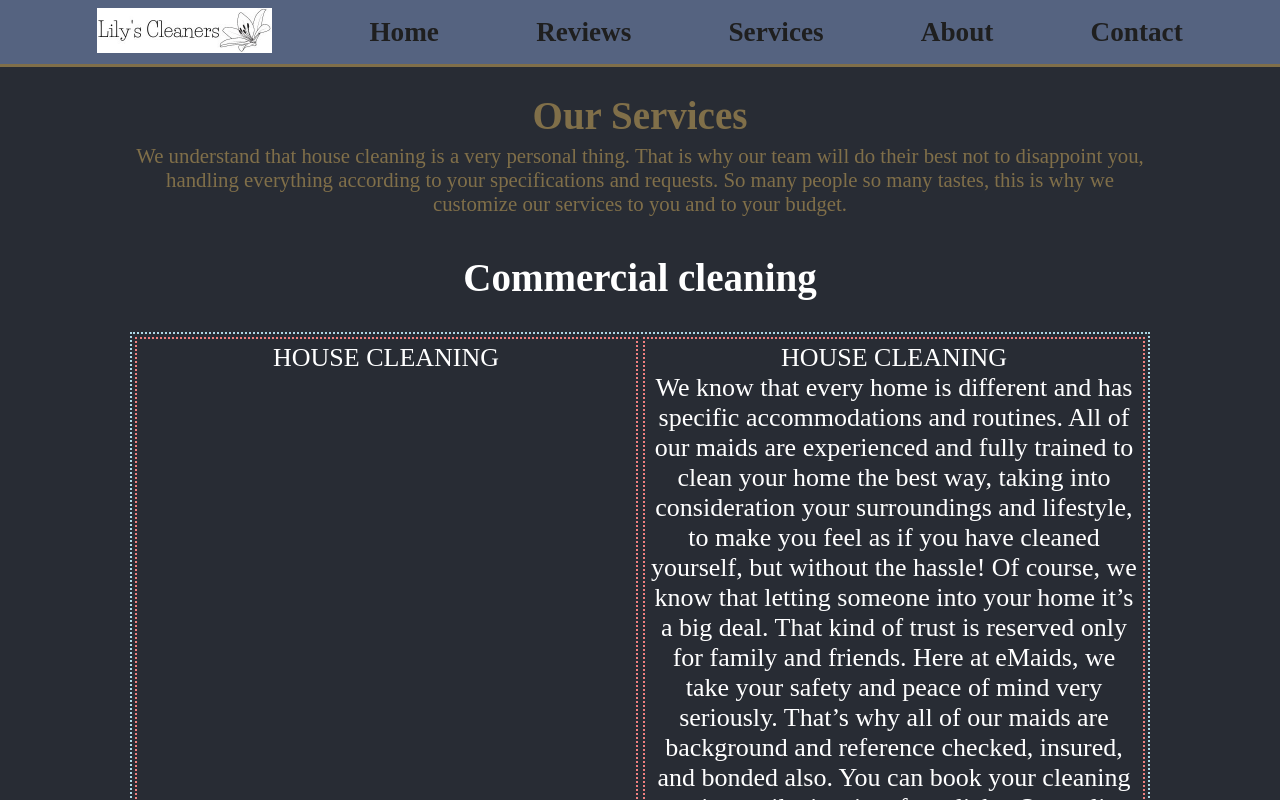
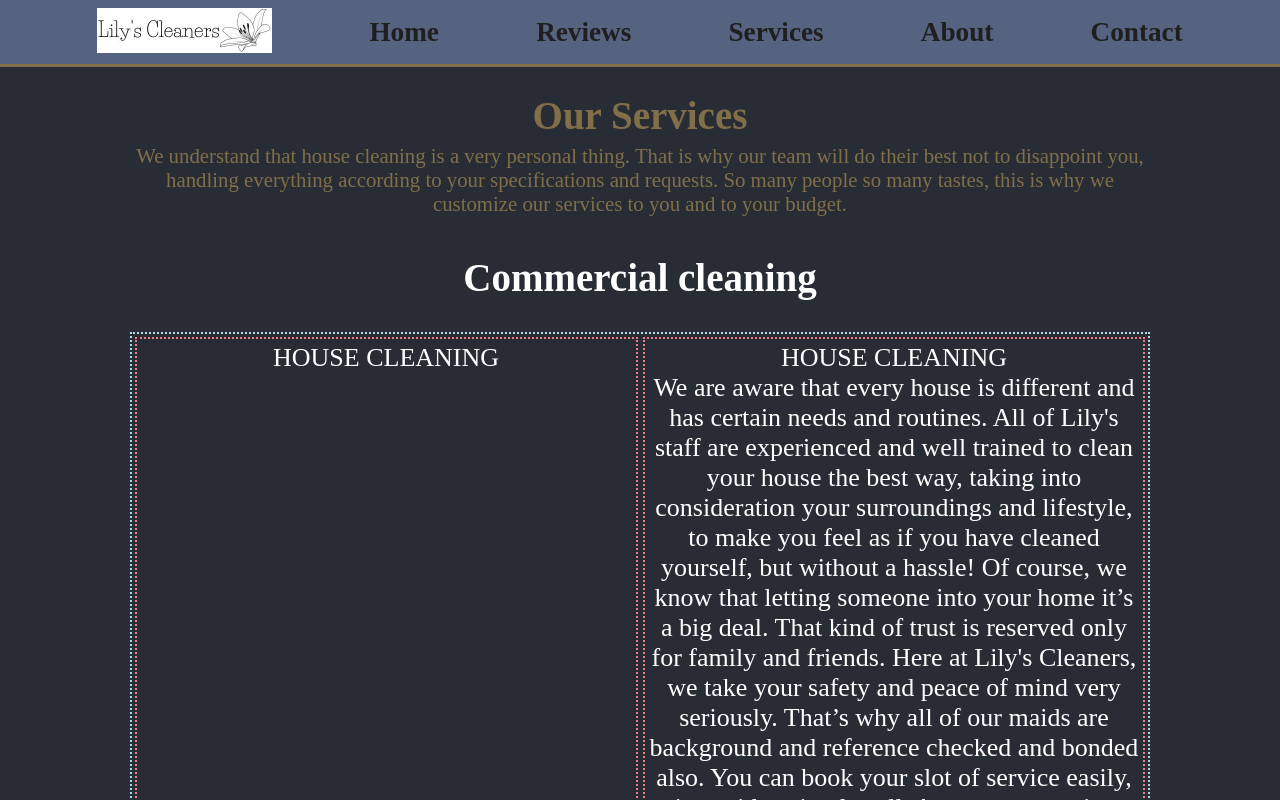
Before and after one commit to BAZBOT123/Cleaning-Website, a React (Create React App) app: page /services in a window 1280 px wide. Shown: the top 800 px of the page. Built offline with nearby package versions, Linux system fonts and the light colour scheme; no server answers.

Commit message:
changed some elements of text in the Services section

```diff
--- a/src/components/Services.js
+++ b/src/components/Services.js
@@ -42,14 +42,14 @@ export default function Services() {
                     <div class="container three-column-grid">
                         <div class="box">HOUSE CLEANING</div>
                         <div class="box">HOUSE CLEANING<br />
-                            We know that every home is different and has specific accommodations and routines.
-                            All of our maids are experienced and fully trained to clean your home the best way,
-                            taking into consideration your surroundings and lifestyle,  to make you feel as if you have cleaned yourself,
-                            but without the hassle! Of course, we know that letting someone into your home it’s a big deal.
-                            That kind of trust is reserved only for family and friends. Here at eMaids, we take your safety and peace of mind very seriously.
-                            That’s why all of our maids are background and reference checked, insured, and bonded also. You can book your cleaning service easily,
-                            just in a few clicks. Our online system is fast and practical, so you don’t have to worry about calling.
-                            Choose between a single time cleaning or a recurring cleaning for a more low price
+                            We are aware that every house is different and has certain needs and routines.
+                            All of Lily's staff are experienced and well trained to clean your house the best way,
+                            taking into consideration your surroundings and lifestyle, to make you feel as if you have cleaned yourself,
+                            but without a hassle! Of course, we know that letting someone into your home it’s a big deal.
+                            That kind of trust is reserved only for family and friends. Here at Lily's Cleaners, we take your safety and peace of mind very seriously.
+                            That’s why all of our maids are background and reference checked and bonded also.
+                            You can book your slot of service easily, just with a simple call. A customer service attendant will be available to hear your requirements for long term or just for a one off service.
+                           You can arrange for a single slot cleaning or a recurring service for a essential price.
                             (you can pick weekly, bi-weekly, or monthly packages).</div>
 
                         <div class="box">OFFICE CLEANING</div>
@@ -73,7 +73,7 @@ export default function Services() {
                             So, you can trust our maids with your property.
                             Lily's Cleaners operates in every location like a local company so that you may have a world-class cleaning service but with all the
                             flexibility and convenience that only a local company can provide.
-                            Book today your cleaning service through our fast and secure online booking system.</div>
+                            Book today your cleaning service through our fast and secure calling system.</div>
 
                         <div class="box">DEEP CLEANING</div>
                         <div class="box">DEEP CLEANING<br />
@@ -84,7 +84,7 @@ export default function Services() {
                             From dusting window frames to disinfecting bathroom surfaces, our maids will put special attention to detail.
                             Although this service can be really extense, we always stay under your budget and focus on your personal cleaning goals with an hourly rate.
                             Of course, we only sent to your home or office highly rated maids, background and reference checked,
-                            so you don’t have to worry about letting us in at your place. Also, you can easily schedule your service in our online booking system</div>
+                            so you don’t have to worry about letting us in at your place. Also, you can book easily by contacting us directly by a simple call.</div>
 
                         <div class="box">MOVE-IN/MOVE-OUT CLEANING</div>
                         <div class="box">MOVE-IN/MOVE-OUT CLEANING<br />
@@ -93,7 +93,7 @@ export default function Services() {
                             We know that every move is different. Every house has it’s details that need specific attention, and a history that indicates where to clean the most.
                             Often our clients ask for closet and cabinets cleaning; fridge, oven, and other appliances; and windows and doorframes dusting.
                             You tell us your personal goals, and we’ll make you an estimated budget. Choose your cleaning tasks in our extensive checklist, and we’ll follow just as you request.
-                            All of our maids are experienced and well-trained to accomplish this job. And also, you can book easily in our online booking system.</div>
+                            All of our staff are experienced and well-trained to accomplish this job. And also, you can book easily by contacting us directly by a simple call.</div>
 
                         <div class="box">POST CONSTRUCTION CLEANING</div>
                         <div class="box">POST CONSTRUCTION CLEANING <br />
```
